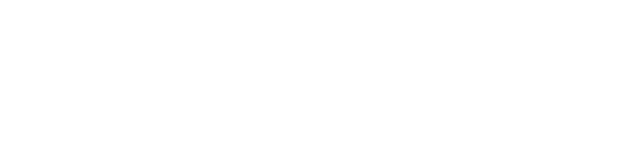
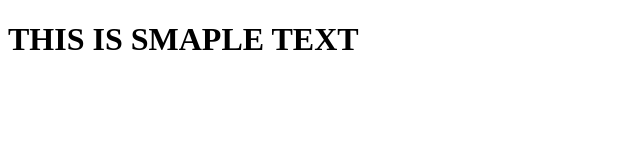
Before and after one commit to Prashanta-Pathak/test, a website: page index.html in a window 1280 px wide. Shown: the whole page, without its empty margins (0-640 px from the left). Drawn offline with Linux system fonts and the light colour scheme.

Commit message:
first commit

```diff
--- a/index.html
+++ b/index.html
@@ -7,6 +7,6 @@
     <title>LearnBootstrap</title>
 </head>
 <body>
-
+ <h1>THIS IS SMAPLE TEXT</h1>
 </body>
 </html>
```
